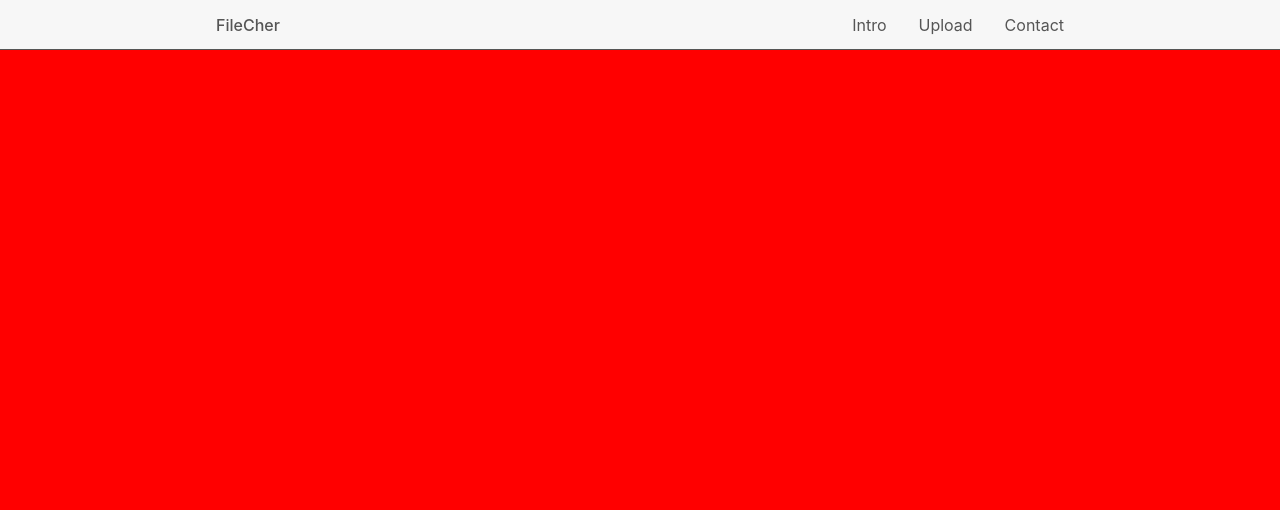
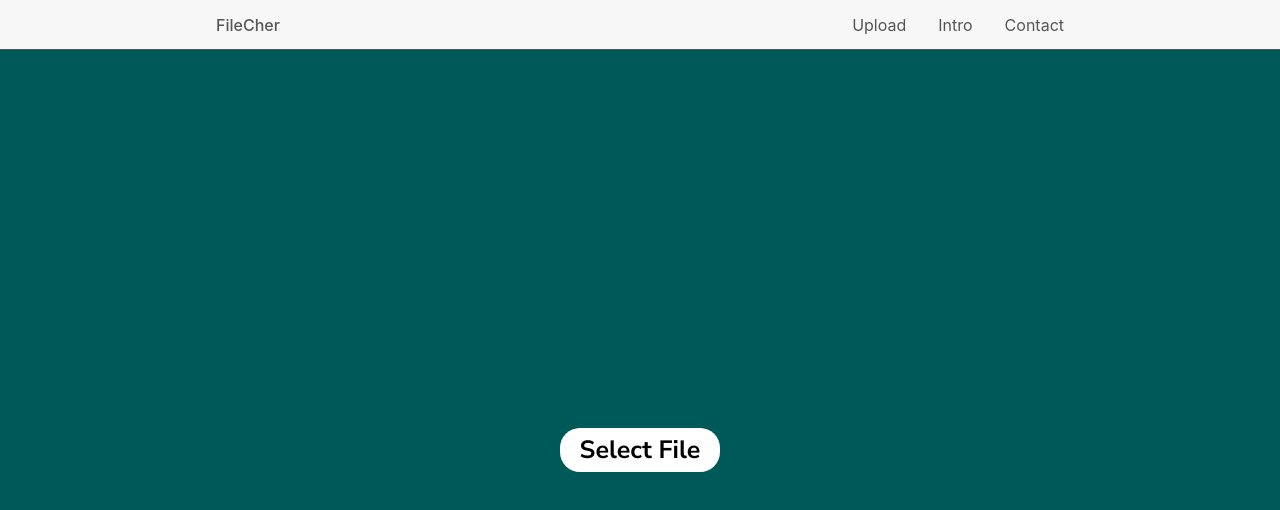
Before and after one commit to TareHimself/cmsc-447-fall-2023-client, a React (Create React App) app: page / in a window 1280 px wide. Shown: the top 510 px of the page. Built offline with nearby package versions, Linux system fonts and the light colour scheme.

Commit message:
functional uploads

```diff
--- a/public/index.html
+++ b/public/index.html
@@ -1,14 +1,12 @@
 <!DOCTYPE html>
 <html lang="en">
+
 <head>
   <meta charset="utf-8" />
   <link rel="icon" href="%PUBLIC_URL%/favicon.ico" />
   <meta name="viewport" content="width=device-width, initial-scale=1" />
   <meta name="theme-color" content="#000000" />
-    <meta
-      name="description"
-      content="Web site created using create-react-app"
-    />
+  <meta name="description" content="Web site created using create-react-app" />
   <link rel="apple-touch-icon" href="%PUBLIC_URL%/logo192.png" />
   <!--
       manifest.json provides metadata used when your web app is installed on a
@@ -24,8 +22,15 @@
       work correctly both with client-side routing and a non-root public URL.
       Learn how to configure a non-root public URL by running `npm run build`.
     -->
+
+  <link rel="preconnect" href="https://fonts.googleapis.com">
+  <link rel="preconnect" href="https://fonts.gstatic.com" crossorigin>
+  <link
+    href="https://fonts.googleapis.com/css2?family=Nunito+Sans:ital,opsz,wght@0,6..12,200;0,6..12,300;0,6..12,400;0,6..12,500;0,6..12,600;0,6..12,700;0,6..12,800;0,6..12,900;0,6..12,1000;1,6..12,200;1,6..12,300;1,6..12,400;1,6..12,500;1,6..12,600;1,6..12,700;1,6..12,800;1,6..12,900;1,6..12,1000&display=swap"
+    rel="stylesheet">
   <title>React App</title>
 </head>
+
 <body>
   <noscript>You need to enable JavaScript to run this app.</noscript>
   <div id="root"></div>
@@ -40,4 +45,5 @@
       To create a production bundle, use `npm run build` or `yarn build`.
     -->
 </body>
+
 </html>
--- /dev/null
+++ b/src/components/Nav/upload/Upload.tsx
@@ -0,0 +1,192 @@
+import React, { useCallback, useId, useState } from 'react';
+import { MemoryRouter, Routes, Route } from 'react-router-dom';
+import './style.css';
+import { CircularProgress, Stack } from '@mui/material';
+import { IFileUploadResponse, IServerResponse } from '../../../types';
+
+function UploadIntro({ uploadInputId }: { uploadInputId: string }) {
+	return (
+		<button
+			onClick={() => {
+				document.getElementById(uploadInputId)?.click();
+			}}
+		>
+			Select File
+		</button>
+	);
+}
+
+function UploadFileOptions({
+	file,
+	startUpload,
+}: {
+	file: File | undefined;
+	startUpload: () => void;
+}) {
+	if (!file) {
+		return <></>;
+	}
+
+	return (
+		<div className="options-list">
+			<h2
+				style={{
+					color: 'white',
+				}}
+			>
+				{file.name}
+			</h2>
+			<div className="option"></div>
+			<button style={{ fontSize: 25 }} onClick={startUpload}>
+				Upload
+			</button>
+		</div>
+	);
+}
+
+function UploadingFile() {
+	return (
+		<div
+			style={{
+				display: 'flex',
+				flexDirection: 'column',
+				alignItems: 'center',
+			}}
+		>
+			<Stack sx={{ color: 'white' }}>
+				<CircularProgress size={100} color="inherit" />
+			</Stack>
+			<h2
+				style={{
+					color: 'white',
+				}}
+			>
+				Uploading
+			</h2>
+		</div>
+	);
+}
+
+function DisplayUploadedFileInfo({
+	info,
+}: {
+	info: IFileUploadResponse | undefined;
+}) {
+	if (!info) {
+		return <></>;
+	}
+
+	return (
+		<div
+			style={{
+				display: 'flex',
+				flexDirection: 'column',
+				alignItems: 'center',
+				gap: 20
+			}}
+		>
+			<span>
+				<h2
+					style={{
+						color: 'white',
+						fontSize: 30
+					}}
+				>
+					{info.fileName}
+				</h2>
+			</span>
+
+			<button style={{ fontSize: 20 }}>Copy Url</button>
+			<button style={{ fontSize: 20 }}>Generate Qr Code</button>
+			<button style={{ fontSize: 20 }}>Upload Another File</button>
+		</div>
+	);
+}
+
+const uploadStates = [
+	'/none',
+	'/beforeUpload',
+	'/uploading',
+	'/uploadSuccess',
+	'/uploadFail',
+] as const;
+
+type UploadStatesType = (typeof uploadStates)[0 | 1 | 2 | 3 | 4];
+
+export default function Upload() {
+	const uploadInputId = useId();
+
+	const [uploadState, setUploadState] = useState<UploadStatesType>(
+		uploadStates[0]
+	);
+
+	const [filePendingUpload, setFilePendingUpload] = useState<
+		File | undefined
+	>(undefined);
+
+	const [uploadedFileInfo, setUploadedFileInfo] = useState<
+		IFileUploadResponse | undefined
+	>(undefined);
+
+	console.log('Upload State', uploadState);
+
+	const onFileSelected = useCallback(
+		(e: React.ChangeEvent<HTMLInputElement>) => {
+			const file = e.target.files?.item(0) || undefined;
+			if (file) {
+				setFilePendingUpload(file);
+				setUploadState('/beforeUpload');
+			}
+		},
+		[]
+	);
+
+	const uploadCurrentFile = useCallback(async () => {
+		if (!filePendingUpload) {
+			setUploadState('/none');
+			return;
+		}
+		setUploadState('/uploading');
+		const form = new FormData();
+		form.append('file', filePendingUpload);
+		console.log('Uploading file');
+		const response = await fetch('https://447-api.oyintare.dev/upload', {
+			method: 'PUT',
+			body: form,
+		}).then(
+			(c) => c.json() as Promise<IServerResponse<IFileUploadResponse>>
+		);
+
+		if (response.error != undefined) {
+			setUploadState('/uploadFail');
+		} else {
+			setUploadedFileInfo(response.data);
+			setUploadState('/uploadSuccess');
+		}
+	}, [filePendingUpload]);
+
+	return (
+		<section id="upload">
+			<div className="inner">
+				<input
+					id={uploadInputId}
+					type="file"
+					onChange={onFileSelected}
+				/>
+				{uploadState === uploadStates[0] && (
+					<UploadIntro uploadInputId={uploadInputId} />
+				)}
+				{uploadState === uploadStates[1] && (
+					<UploadFileOptions
+						file={filePendingUpload}
+						startUpload={uploadCurrentFile}
+					/>
+				)}
+				{uploadState === uploadStates[2] && <UploadingFile />}
+				{uploadState === uploadStates[3] && (
+					<DisplayUploadedFileInfo info={uploadedFileInfo} />
+				)}
+			</div>
+		</section>
+	);
+}
--- /dev/null
+++ b/src/components/Nav/upload/style.css
@@ -0,0 +1,56 @@
+#upload {
+    display: flex;
+    width: 100%;
+    height: 100vh;
+    box-sizing: border-box;
+    padding: 20px;
+}
+
+#upload .inner {
+    width: 100%;
+    height: 100%;
+    display: flex;
+    flex-direction: column;
+    align-items: center;
+    justify-content: center;
+}
+
+#upload input[type="file"] {
+    display: none;
+}
+
+#upload button {
+    --foreground: black;
+    --background: white;
+    border: none;
+    background-color: var(--background);
+    color: var(--foreground);
+    padding: 5px 20px;
+    /* width: 200px;
+    height: 50px; */
+    border-radius: 20px;
+    font-size: 25px;
+    /* font-family: 'Nunito Sans', sans-serif; */
+    font-weight: bold;
+    transition: all ease-in-out 0.2s;
+}
+
+#upload button:hover {
+    background-color: var(--foreground);
+    color: var(--background);
+}
+
+#upload button:active {
+    background-color: var(--background);
+    color: var(--foreground);
+}
+
+#upload .options-list {
+    display: flex;
+    flex-direction: column;
+    align-items: center;
+}
+
+#upload .options-list .option{
+
+}
--- a/src/index.css
+++ b/src/index.css
@@ -1,4 +1,13 @@
+h1,h2,h3,p, button {
+  font-family: 'Nunito Sans', sans-serif;
+}
+
+
+
+
 body {
+  --color-background: #005959;
+  background-color: var(--color-background);
   margin: 0;
   font-family: -apple-system, BlinkMacSystemFont, 'Segoe UI', 'Roboto', 'Oxygen',
     'Ubuntu', 'Cantarell', 'Fira Sans', 'Droid Sans', 'Helvetica Neue',
@@ -44,8 +53,12 @@ section {
 }
 
 .page {
-  margin-top: 50px;
-  max-height: 100vh;
-  overflow: scroll;
+  max-height: calc(100vh - 50px);
+  position: absolute;
+  width: 100%;
+  bottom: 0px;
+  left: 0px;
+  overflow-y: overlay;
+  overflow-x: hidden;
   box-sizing: border-box;
 }
--- a/src/index.tsx
+++ b/src/index.tsx
@@ -1,9 +1,7 @@
 import React from 'react';
 import ReactDOM from 'react-dom/client';
 import './index.css';
-import App from './App';
 import reportWebVitals from './reportWebVitals';
-import Nav from './components/Nav/Nav';
 import Home from './routes/Home';
 const root = ReactDOM.createRoot(
 	document.getElementById('root') as HTMLElement
--- a/src/routes/Home.tsx
+++ b/src/routes/Home.tsx
@@ -1,5 +1,6 @@
 import React from 'react';
 import Nav from '../components/Nav/Nav';
+import Upload from '../components/Nav/upload/Upload';
 
 export default function Home() {
 	return (
@@ -7,12 +8,12 @@ export default function Home() {
 			<Nav
 				links={[
 					{
+						label: 'Upload',
+						href: '#upload',
+					},
+					{
 						label: 'Intro',
 						href: '#intro',
-					},
-					{
-						label: 'Upload',
-						href: '#upload',
 					},
 					{
 						label: 'Contact',
@@ -21,6 +22,7 @@ export default function Home() {
 				]}
 			/>
 			<div className="page">
+				<Upload/>
 				<section
 					id="intro"
 					style={{
@@ -29,7 +31,7 @@ export default function Home() {
 				>
 
 				</section>
-				<section
+				{/* <section
 					id="upload"
 					style={{
 						margin: '20px',
@@ -45,7 +47,7 @@ export default function Home() {
 					</label>
 
 
-				</section>
+				</section> */}
 				<section
 					id="contact"
 					style={{
--- /dev/null
+++ b/src/types.ts
@@ -0,0 +1,18 @@
+
+export type IServerResponse<T> = {
+    data: T
+    error: undefined
+} | {
+    data: undefined
+    error: string
+}
+
+
+
+export type IFileUploadResponse = {
+    id: string;
+    fileHash: string;
+    fileMime: string;
+    fileName: string;
+    fileSize: number;
+}
```
Also changed, not shown: package.json (+24 -0 lines), src/App.css (deleted, +0 -38 lines), src/App.tsx (deleted, +0 -27 lines), src/Comp.tsx (deleted, +0 -7 lines), .eslintrc.json (added), 2 other files (tests, documents, lock files or other folders). Lines whose indentation alone changed are shown as unchanged.
